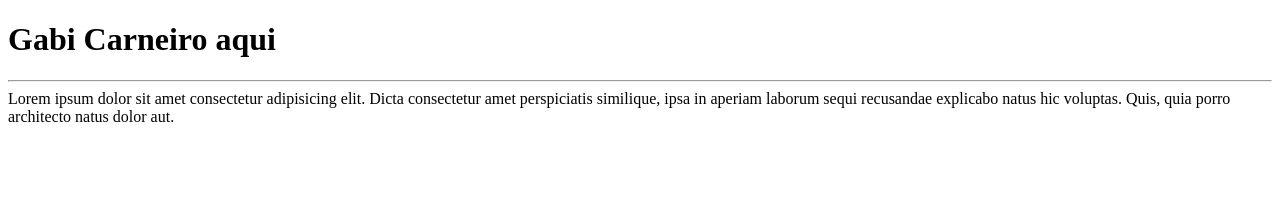
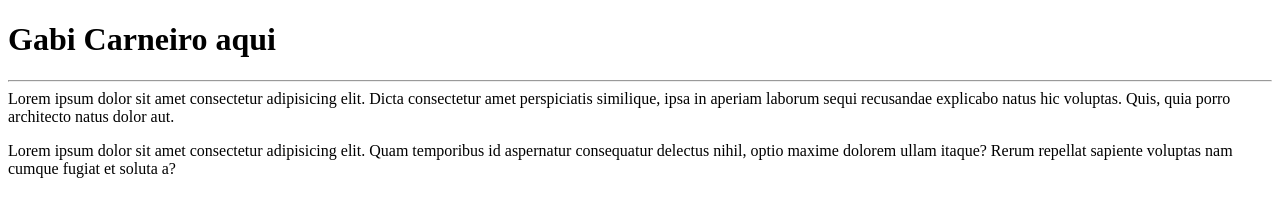
Before and after one commit to GabiCarneiroAds/Aula-GitHub, a plain HTML site: page site-exemplo/index.html in a window 1280 px wide. Drawn offline with Linux system fonts and the light colour scheme.

Commit message:
add 1 paragrafo

```diff
--- a/site-exemplo/index.html
+++ b/site-exemplo/index.html
@@ -9,5 +9,6 @@
     <h1>Gabi Carneiro aqui</h1>
     <hr>
     Lorem ipsum dolor sit amet consectetur adipisicing elit. Dicta consectetur amet perspiciatis similique, ipsa in aperiam laborum sequi recusandae explicabo natus hic voluptas. Quis, quia porro architecto natus dolor aut.
+    <p>Lorem ipsum dolor sit amet consectetur adipisicing elit. Quam temporibus id aspernatur consequatur delectus nihil, optio maxime dolorem ullam itaque? Rerum repellat sapiente voluptas nam cumque fugiat et soluta a?</p>
 </body>
 </html>
```
